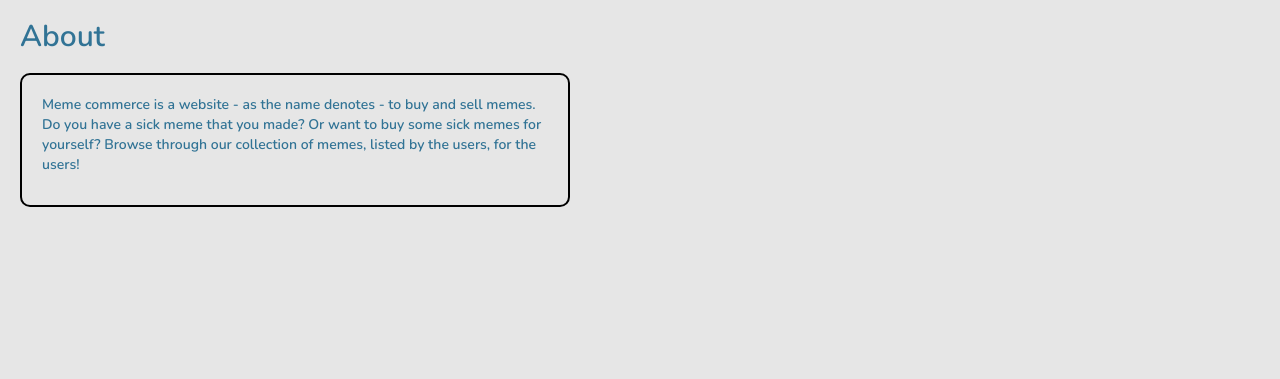
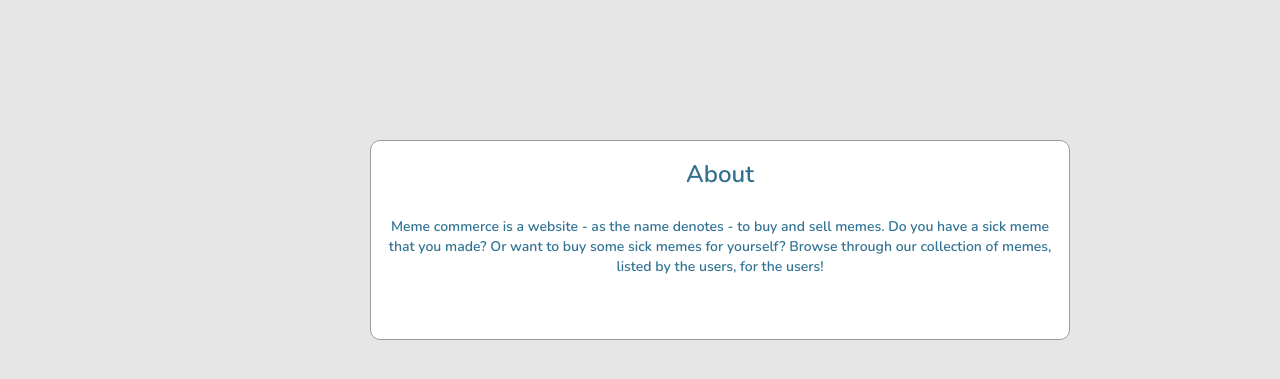
Before and after one commit to zahidk9/meme-commerce, a Django app: page /memecommerce/about/ in a window 1280 px wide. Shown: the part 52-431 px from the top of the page. Run offline with Django 3.2, Linux system fonts and the light colour scheme; the visitor is signed in with stand-in values (Sample User, id 1); some libraries are stand-ins or nearby versions.

Commit message:
changes to base.html and about.html

```diff
--- a/static/style.css
+++ b/static/style.css
@@ -222,3 +222,31 @@ img {
 	-ms-transform: translate(-50%, -50%);
 	transform: translate(-50%, -50%);
 }
+
+.dropdown-item:hover{
+	text-decoration:none;
+	background-color: #d9d9d9;
+}
+
+#about .container #login-row #login-column #login-box {
+  margin-top: 120px;
+  margin-left: 300px;
+  max-width: 600px;
+  height: 320px;
+  border: 1px solid #9C9C9C;
+  background-color: white;
+  border-radius: 10px;
+  width: 100%;
+  height: 50%;
+  min-width: 700px;
+  min-height:200px;
+  text-align:center;
+
+}
+#about .container #login-row #login-column #login-box #login-form {
+  padding: 20px;
+}
+
+#about .container #login-row #login-column #login-box #login-form #register-link {
+  margin-top: -85px;
+}
--- a/templates/memecommerce/about.html
+++ b/templates/memecommerce/about.html
@@ -5,9 +5,22 @@
 {% endblock %}
 
 {% block body_block %}
-	<h2 class="abouttitle">About</h2>
-	<div class = "aboutbox">
-		<p>Meme commerce is a website - as the name denotes - to buy and sell memes. Do you have a sick meme that you made? Or want to buy some sick memes for yourself? Browse through our collection of memes, listed by the users, for the users! </p>
+	<div id="about">
+		<div class="container">
+			<div id="login-row" class="row justify-content-center align-items-center">
+				<div id="login-column" class="col-md-6">
+					<div id="login-box" class="col-md-12">
+							<h3 class="text-center text-info">About</h3>
+							<div class = "loginboxes">
+								<div class="fieldWrapper">
+									<p>Meme commerce is a website - as the name denotes - to buy and sell memes. Do you have a sick meme that you made? Or want to buy some sick memes for yourself? Browse through our collection of memes, listed by the users, for the users! </p>
+								</div>
+							</div>
+						</form>
+					</div>
+				</div>
+			</div>
+		</div>
 	</div>
 
 {% endblock %}
--- a/templates/memecommerce/base.html
+++ b/templates/memecommerce/base.html
@@ -36,13 +36,13 @@
 							<a class="nav-link dropdown-toggle" href="#" id="navbarDropdown" role="button" data-toggle="dropdown" aria-haspopup="true" aria-expanded="false">
 							  Hi {{ user.username }}!
 							</a>
-							<div class="dropdown-menu" aria-labelledby="navbarDropdown">
+							<div class="dropdown-menu" aria-labelledby="navbarDropdown" style="padding-left:5px">
 							  <a class="dropdown-item" href="{% url 'memecommerce:account' %}">My Account</a>
 							  <div class="dropdown-divider"></div>
+							  </hr >
 							  <a class="dropdown-item" href="{% url 'memecommerce:logout' %}">Log Out</a>
 							</div>
 						 </li>
-                        <li class="nav-item"></li>
                     {% else %}
                         <li class="nav-item"><a class="nav-link" href="{% url 'memecommerce:login' %}">Login</a></li>
                     {% endif %}
```
Also changed, not shown: templates/memecommerce/newbase.html (deleted, +0 -67 lines).
